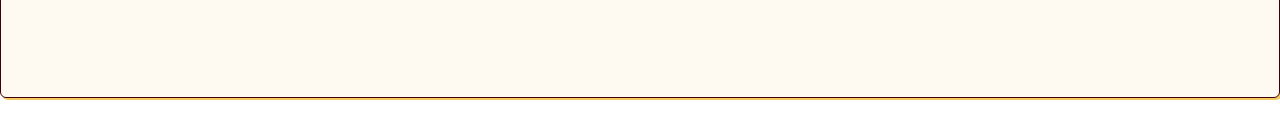
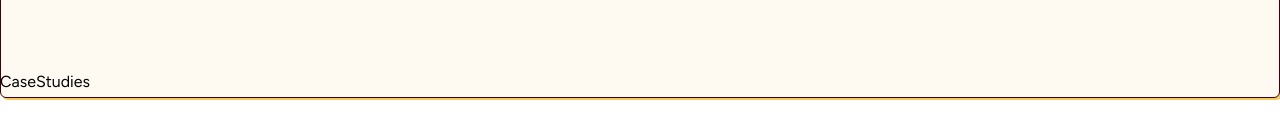
Before and after one commit to dean-tunbridge/px-portfolio, a React (Vite) app: page / in a window 1280 px wide. Shown: the part 474-612 px from the top of the page. Built offline with nearby package versions, Linux system fonts and the light colour scheme.

Commit message:
import CAse studies to begin building component

```diff
--- a/src/App.tsx
+++ b/src/App.tsx
@@ -1,6 +1,7 @@
 import './App.css'
 import Hero from './components/Hero'
 import Navbar from './components/Navbar'
+import CaseStudies from './components/CaseStudies'
 
 function App() {
   return (
@@ -10,6 +11,7 @@ function App() {
       </header>
       <main>
         <Hero />
+        <CaseStudies />
       </main>
     </>
   )
```
